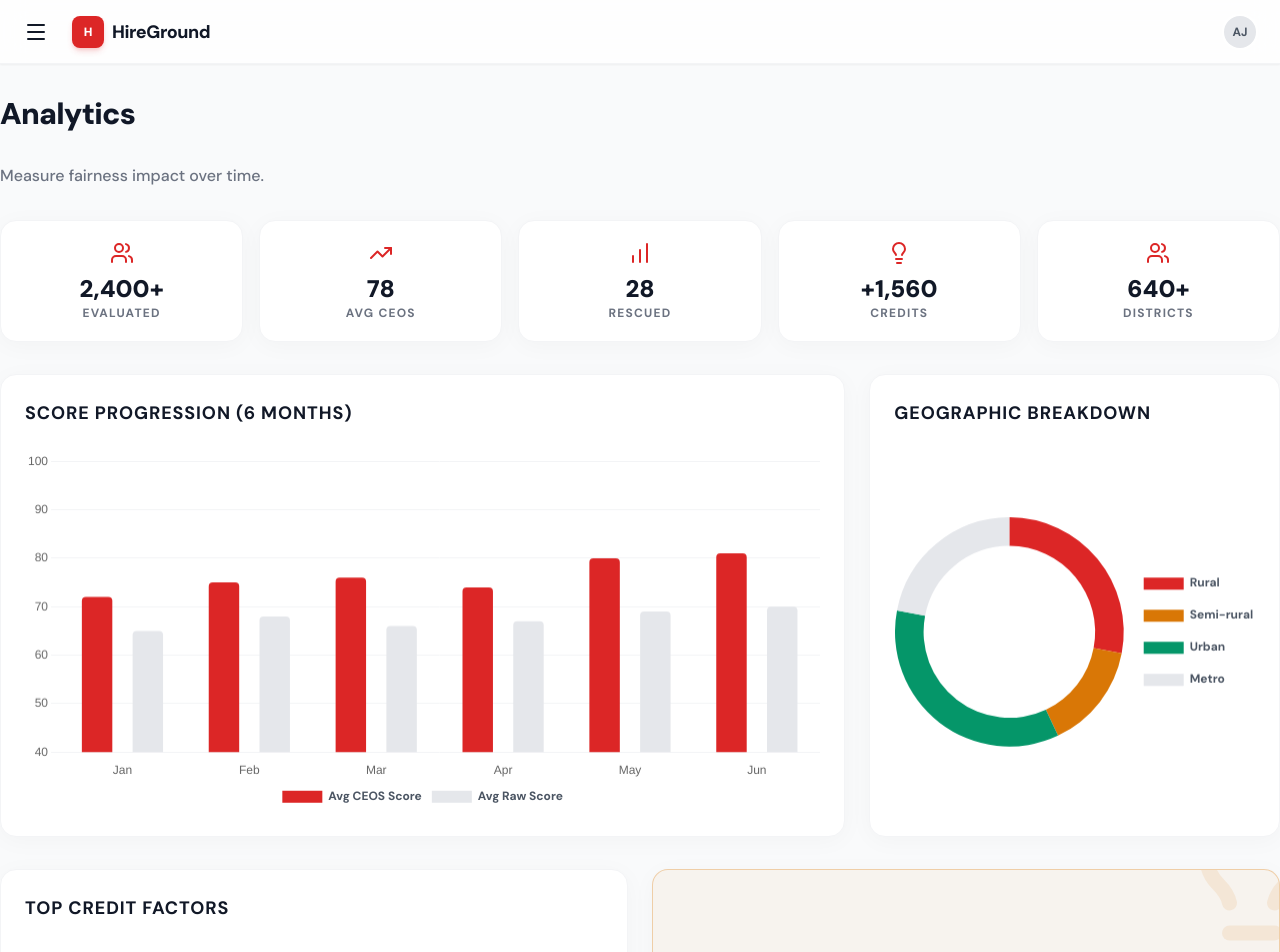
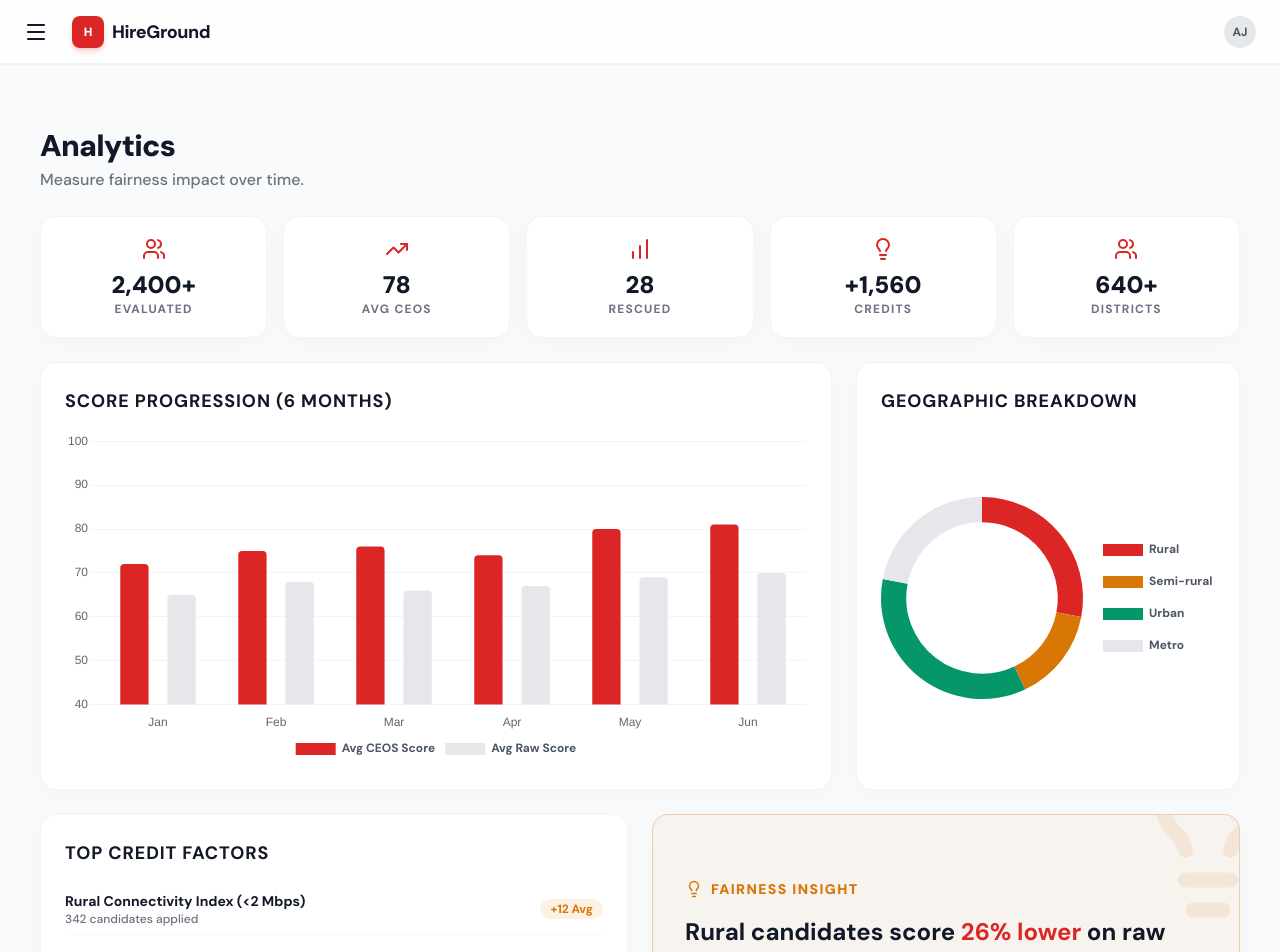
Before and after one commit to harshithanethi/HireGround, a React (Vite) app in the folder frontend/: page /insights in a window 1280 px wide. Shown: the top 952 px of the page. Built offline with nearby package versions, Linux system fonts and the light colour scheme.

Commit message:
Analytics fixed

```diff
--- a/frontend/src/pages/Analytics.jsx
+++ b/frontend/src/pages/Analytics.jsx
@@ -31,14 +31,14 @@ export default function Analytics() {
       {
         label: 'Avg CEOS Score',
         data: [72, 75, 76, 74, 80, 81],
-        backgroundColor: '#dc2626', // primary
+        backgroundColor: '#dc2626',
         borderRadius: 4,
         barPercentage: 0.6,
       },
       {
         label: 'Avg Raw Score',
         data: [65, 68, 66, 67, 69, 70],
-        backgroundColor: '#e5e7eb', // gray-200
+        backgroundColor: '#e5e7eb',
         borderRadius: 4,
         barPercentage: 0.6,
       }
@@ -61,12 +61,7 @@ export default function Analytics() {
     labels: ['Rural', 'Semi-rural', 'Urban', 'Metro'],
     datasets: [{
       data: [28, 15, 35, 22],
-      backgroundColor: [
-        '#dc2626', // primary
-        '#d97706', // secondary
-        '#059669', // positive
-        '#e5e7eb'  // gray-200
-      ],
+      backgroundColor: ['#dc2626', '#d97706', '#059669', '#e5e7eb'],
       borderWidth: 0,
       hoverOffset: 4
     }]
@@ -80,13 +75,15 @@ export default function Analytics() {
   }
 
   return (
-    <div className="space-y-8">
+    <div className="px-6 md:px-10 py-8 space-y-6 max-w-screen-xl mx-auto">
       {/* Header */}
-      <h1 className="text-3xl font-black text-gray-900 tracking-tight">Analytics</h1>
-      <p className="text-gray-500 font-medium mt-1 mb-8">Measure fairness impact over time.</p>
+      <div className="mb-2">
+        <h1 className="text-3xl font-black text-gray-900 tracking-tight">Analytics</h1>
+        <p className="text-gray-500 font-medium mt-1">Measure fairness impact over time.</p>
+      </div>
 
       {/* Stats */}
-      <div className="grid grid-cols-2 md:grid-cols-5 gap-4">
+      <div className="grid grid-cols-2 sm:grid-cols-3 md:grid-cols-5 gap-4">
         {[
           { icon: Users, stat: '2,400+', label: 'Evaluated' },
           { icon: TrendingUp, stat: '78', label: 'Avg CEOS' },
@@ -95,35 +92,34 @@ export default function Analytics() {
           { icon: Users, stat: '640+', label: 'Districts' }
         ].map((s, i) => (
           <Card key={i} className="p-5 flex flex-col items-center justify-center text-center">
-             <s.icon className="text-primary mb-3" size={24} />
-             <div className="text-2xl font-black text-gray-900 leading-none mb-1">{s.stat}</div>
-             <div className="text-xs font-bold text-gray-500 uppercase tracking-widest">{s.label}</div>
+            <s.icon className="text-primary mb-3" size={24} />
+            <div className="text-2xl font-black text-gray-900 leading-none mb-1">{s.stat}</div>
+            <div className="text-xs font-bold text-gray-500 uppercase tracking-widest">{s.label}</div>
           </Card>
         ))}
       </div>
 
+      {/* Charts Row */}
       <div className="grid lg:grid-cols-3 gap-6">
-        {/* Main Chart */}
-        <Card className="lg:col-span-2 p-6 flex flex-col min-h-[400px]">
-          <h3 className="text-lg font-bold text-gray-900 mb-6 uppercase tracking-wider">Score Progression (6 Months)</h3>
+        <Card className="lg:col-span-2 p-6 flex flex-col" style={{ minHeight: '380px' }}>
+          <h3 className="text-lg font-bold text-gray-900 mb-4 uppercase tracking-wider">Score Progression (6 Months)</h3>
           <div className="flex-1 relative">
             <Bar data={barData} options={barOptions} />
           </div>
         </Card>
 
-        {/* Donut Chart */}
-        <Card className="p-6 flex flex-col">
-          <h3 className="text-lg font-bold text-gray-900 mb-6 uppercase tracking-wider">Geographic Breakdown</h3>
-          <div className="flex-1 relative flex items-center justify-center min-h-[250px]">
+        <Card className="p-6 flex flex-col" style={{ minHeight: '380px' }}>
+          <h3 className="text-lg font-bold text-gray-900 mb-4 uppercase tracking-wider">Geographic Breakdown</h3>
+          <div className="flex-1 flex items-center justify-center">
             <Doughnut data={donutData} options={donutOptions} />
           </div>
         </Card>
       </div>
 
+      {/* Bottom Row */}
       <div className="grid lg:grid-cols-2 gap-6">
-        {/* Factor Impact */}
         <Card className="p-6">
-          <h3 className="text-lg font-bold text-gray-900 mb-6 uppercase tracking-wider">Top Credit Factors</h3>
+          <h3 className="text-lg font-bold text-gray-900 mb-4 uppercase tracking-wider">Top Credit Factors</h3>
           <div className="space-y-4">
             {[
               { label: 'Rural Connectivity Index (<2 Mbps)', count: 342, avg: '+12' },
@@ -136,7 +132,7 @@ export default function Analytics() {
                   <div className="font-bold text-sm text-gray-900">{d.label}</div>
                   <div className="text-xs text-gray-500 font-medium">{d.count} candidates applied</div>
                 </div>
-                <Badge variant="credit" className="bg-secondary/10 text-secondary border-transparent">
+                <Badge variant="credit" className="bg-secondary/10 text-secondary border-transparent ml-4 shrink-0">
                   {d.avg} Avg
                 </Badge>
               </div>
@@ -144,7 +140,6 @@ export default function Analytics() {
           </div>
         </Card>
 
-        {/* Actionable Insight */}
         <Card className="p-8 border-secondary/30 bg-secondary/5 relative overflow-hidden flex flex-col justify-center">
           <div className="absolute top-[-20%] right-[-10%] text-secondary/10">
             <Lightbulb size={180} />
```
